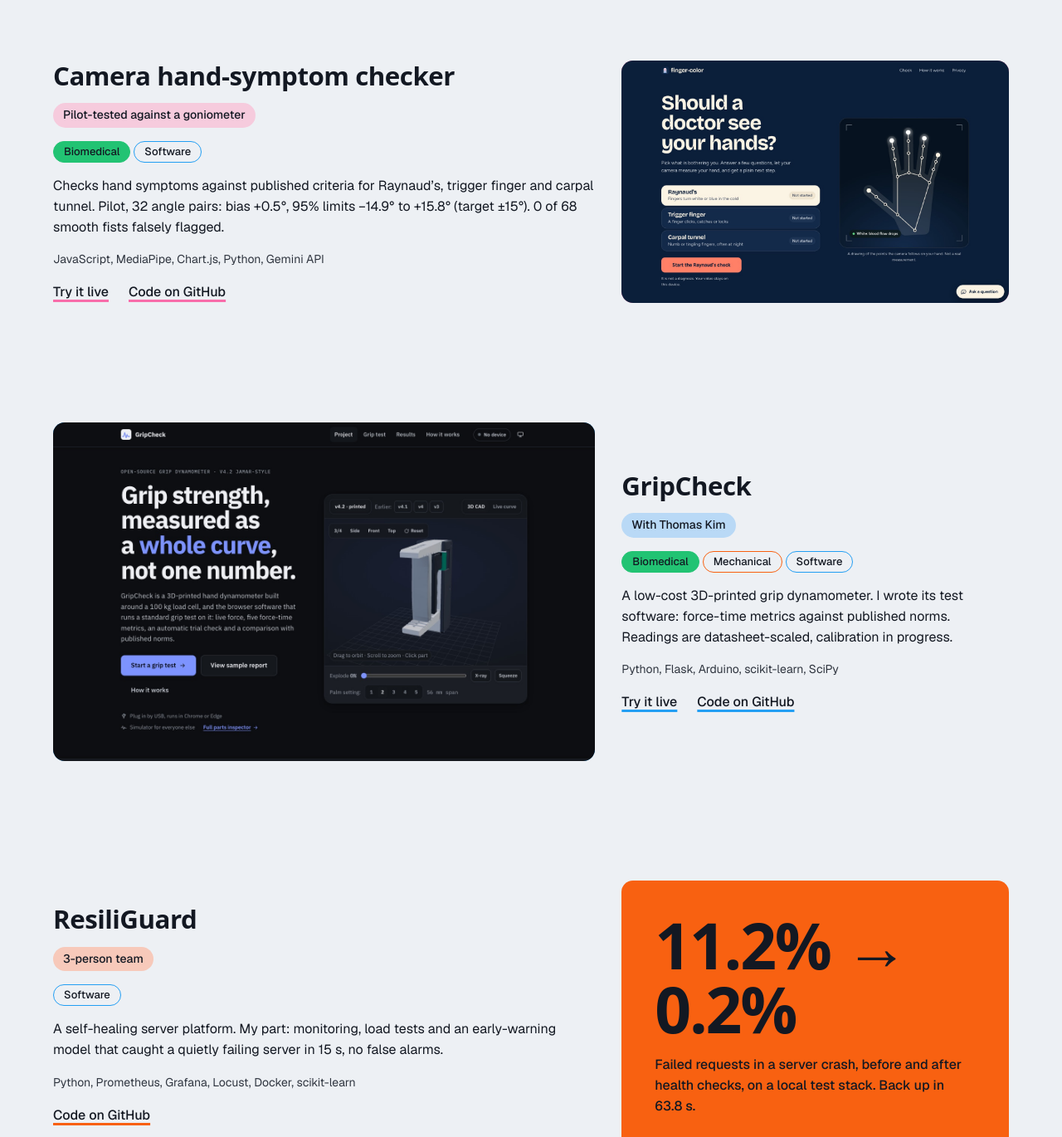
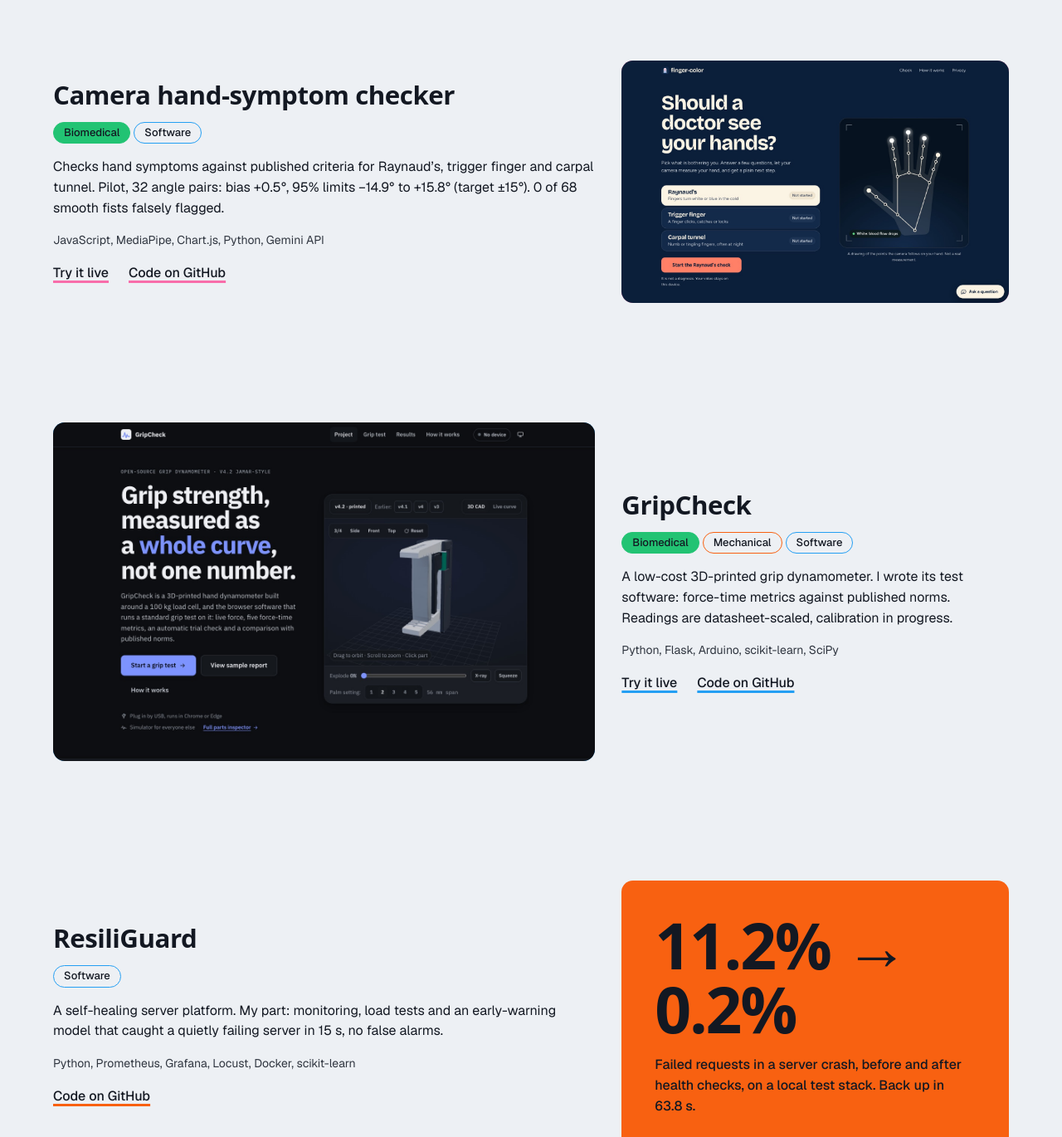
Before and after one commit to Samuel0720-source/samuel-koo, a plain HTML site: page index.html in a window 1280 px wide. Shown: the part 1740-3110 px from the top of the page at 83% size. Drawn offline with nearby package versions, Linux system fonts and the light colour scheme; no server answers; a web font is replaced by a local one.

Commit message:
Remove three project tags (Thomas Kim, goniometer pilot, 3-person team)

```diff
--- a/index.html
+++ b/index.html
@@ -137,7 +137,6 @@
         </div>
         <div class="work-text">
           <h3>Camera hand-symptom checker</h3>
-          <p class="work-tag">Pilot-tested against a goniometer</p>
           <ul class="topics" aria-label="Fields"><li class="topic-bio">Biomedical</li><li class="topic-sw">Software</li></ul>
           <p>Checks hand symptoms against published criteria for Raynaud’s, trigger finger and carpal tunnel. Pilot, 32 angle pairs: bias +0.5°, 95% limits −14.9° to +15.8° (target ±15°). 0 of 68 smooth fists falsely flagged.</p>
           <p class="stack">JavaScript, MediaPipe, Chart.js, Python, Gemini API</p>
@@ -151,7 +150,6 @@
         </div>
         <div class="work-text">
           <h3>GripCheck</h3>
-          <p class="work-tag">With Thomas Kim</p>
           <ul class="topics" aria-label="Fields"><li class="topic-bio">Biomedical</li><li class="topic-mech">Mechanical</li><li class="topic-sw">Software</li></ul>
           <p>A low-cost 3D-printed grip dynamometer. I wrote its test software: force-time metrics against published norms. Readings are datasheet-scaled, calibration in progress.</p>
           <p class="stack">Python, Flask, Arduino, scikit-learn, SciPy</p>
@@ -166,7 +164,6 @@
         </div>
         <div class="work-text">
           <h3>ResiliGuard</h3>
-          <p class="work-tag">3-person team</p>
           <ul class="topics" aria-label="Fields"><li class="topic-sw">Software</li></ul>
           <p>A self-healing server platform. My part: monitoring, load tests and an early-warning model that caught a quietly failing server in 15 s, no false alarms.</p>
           <p class="stack">Python, Prometheus, Grafana, Locust, Docker, scikit-learn</p>
```
